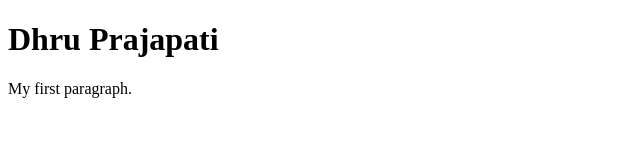
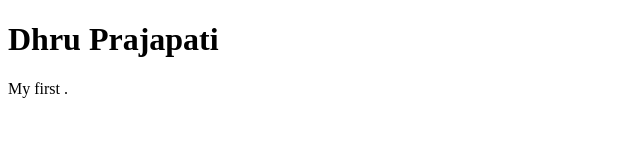
Before and after one commit to Dhru205/demo, a plain HTML site: page index.html in a window 1280 px wide. Shown: the full height of the page, 0-640 px from the left. Drawn offline with Linux system fonts and the light colour scheme.

Commit message:
Second Commit

```diff
--- a/index.html
+++ b/index.html
@@ -3,7 +3,7 @@
 <body>
 
 <h1>Dhru Prajapati</h1>
-<p>My first paragraph.</p>
+<p>My first .</p>
 
 </body>
 </html>
```
